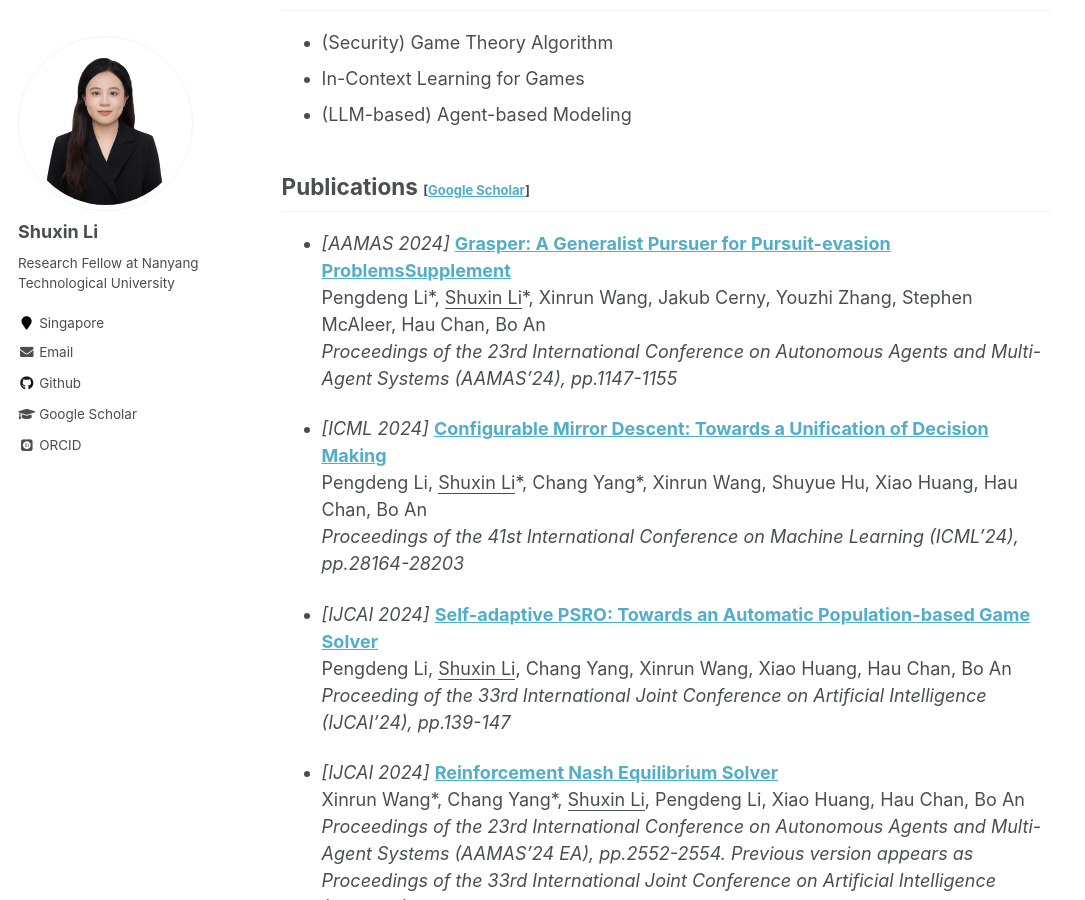
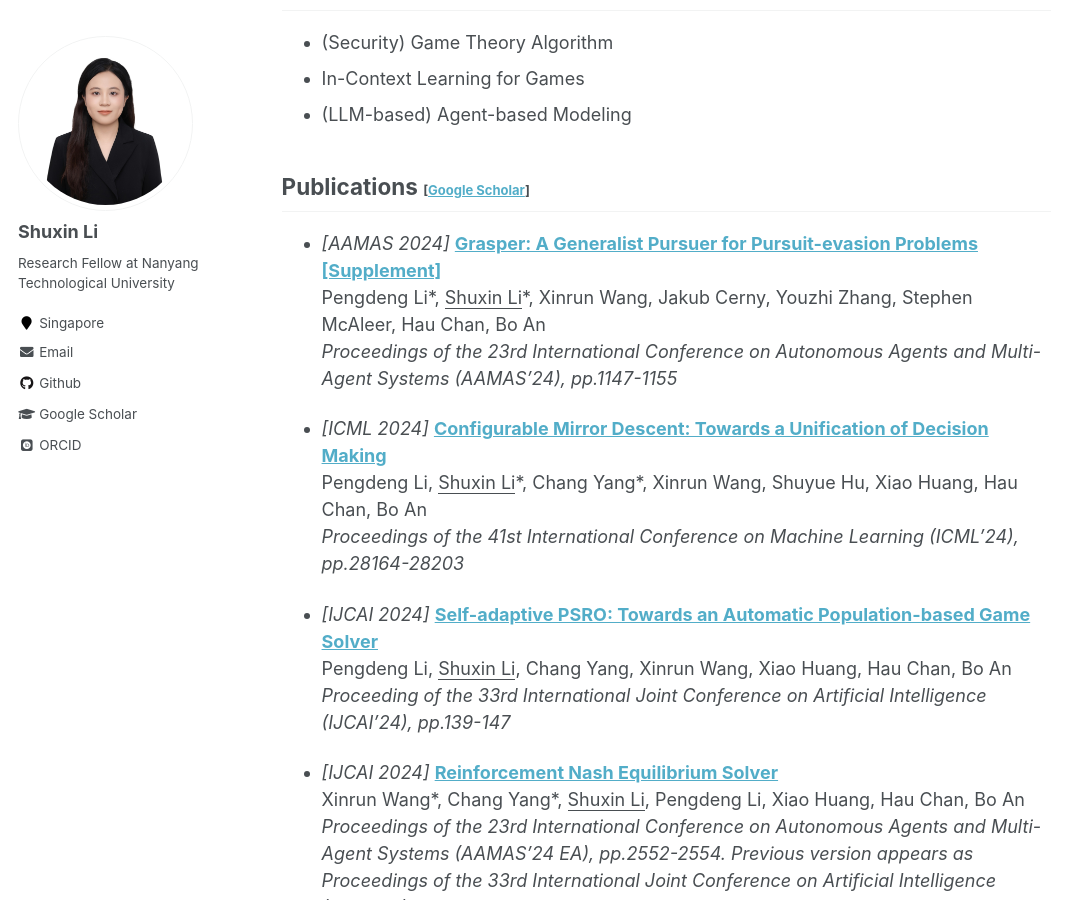
Before and after one commit to ShuxinLi-Info/ShuxinLi-Info.github.io, a Jekyll site: the page built from _pages/about.md, in a window 1280 px wide and 900 px high, scrolled down 350 px. Shown: the whole window, without its empty margins (0-1085 px from the left). Built offline with Jekyll 4.4.1, drawn with Linux system fonts in a browser that asks for light colours; some web fonts are replaced.

```diff
--- a/_pages/about.md
+++ b/_pages/about.md
@@ -22,7 +22,8 @@ I am currently a Research Fellow at Nanyang Technological University, Singapore,
 ## Publications <span style="font-size:small;">[[Google Scholar](https://scholar.google.com/citations?user=bSksaBYAAAAJ&hl=zh-CN)]</span>
 
 
-- *[AAMAS 2024]* **[Grasper: A Generalist Pursuer for Pursuit-evasion Problems](https://shuxinli-info.github.io/files/Grasper%20A%20Generalist%20Pursuer%20for%20Pursuit-Evasion%20Problems.pdf)[Supplement](https://shuxinli-info.github.io/files/Supplemental_Grasper%20A%20Generalist%20Pursuer%20for%20Pursuit-Evasion%20Problems.pdf)**
+- *[AAMAS 2024]* **[Grasper: A Generalist Pursuer for Pursuit-evasion Problems](https://shuxinli-info.github.io/files/Grasper%20A%20Generalist%20Pursuer%20for%20Pursuit-Evasion%20Problems.pdf)
+ [[Supplement]](https://shuxinli-info.github.io/files/Supplemental_Grasper%20A%20Generalist%20Pursuer%20for%20Pursuit-Evasion%20Problems.pdf)**
   <br/>
   Pengdeng Li\*, <u>Shuxin Li</u>\*, Xinrun Wang, Jakub Cerny, Youzhi Zhang, Stephen McAleer, Hau Chan, Bo An
   <br/>
```
